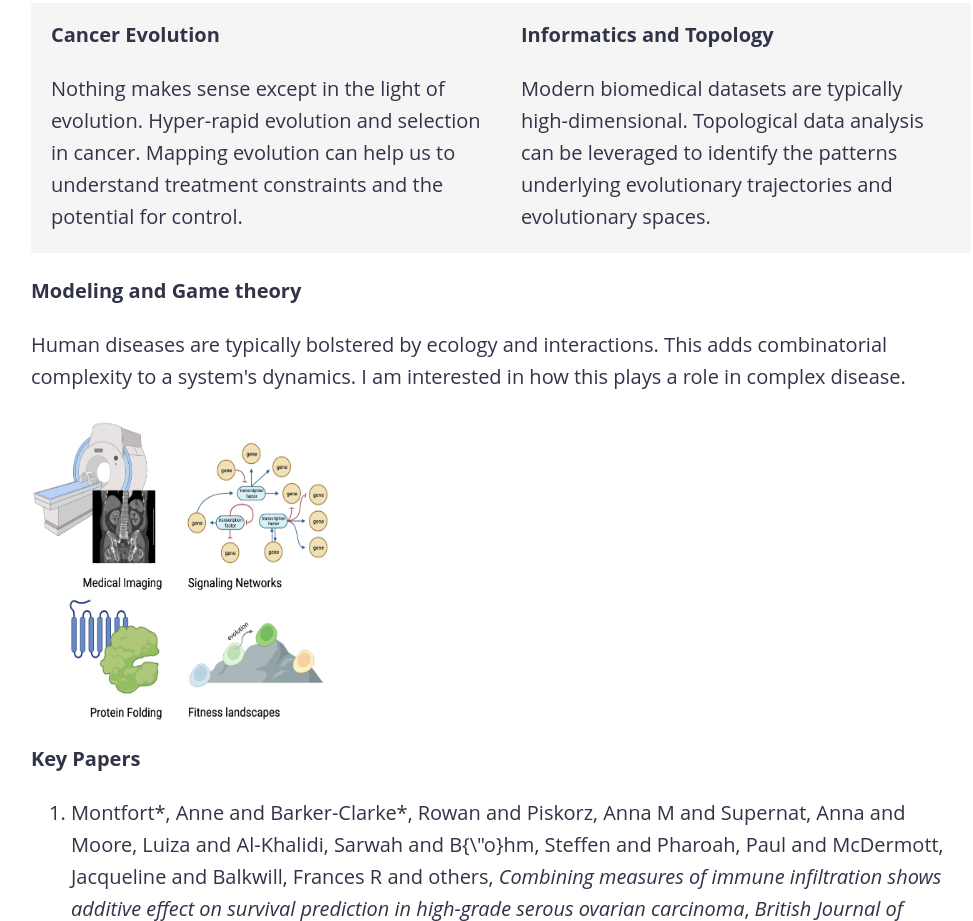
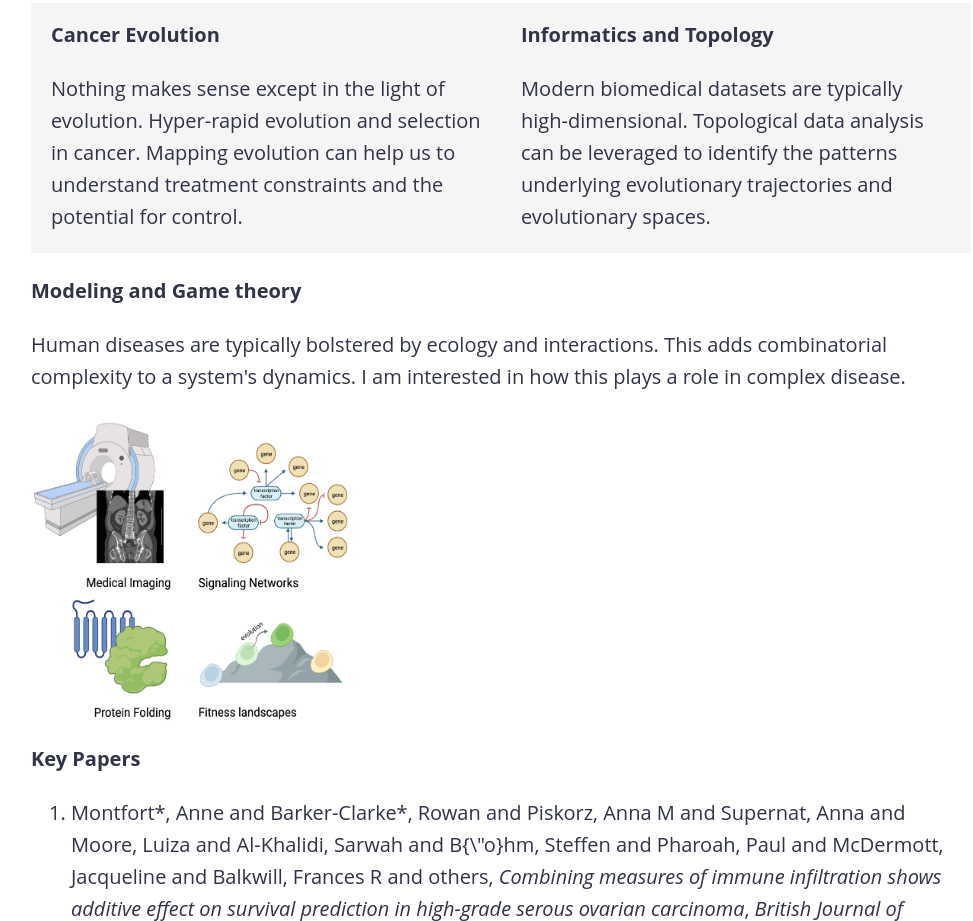
Before and after one commit to rbarkerclarke/rbarkerclarke.github.io, a plain HTML site: page about.html in a window 1280 px wide. Shown: the part 330-1251 px from the top of the page, without its empty margins (139-1112 px from the left). Drawn offline with Linux system fonts and the light colour scheme.

Commit message:
Update about.html

```diff
--- a/about.html
+++ b/about.html
@@ -76,7 +76,7 @@
     <div class="container content">
         <div class="container-inner">
 
-         <img src="overview.png" alt="Topology is cool" width="300" height="300">
+         <img src="overview.png" alt="Topology is cool" width="320" height="300">
         <h4>Key Papers</h4>
         <ol>
             <li>
```
